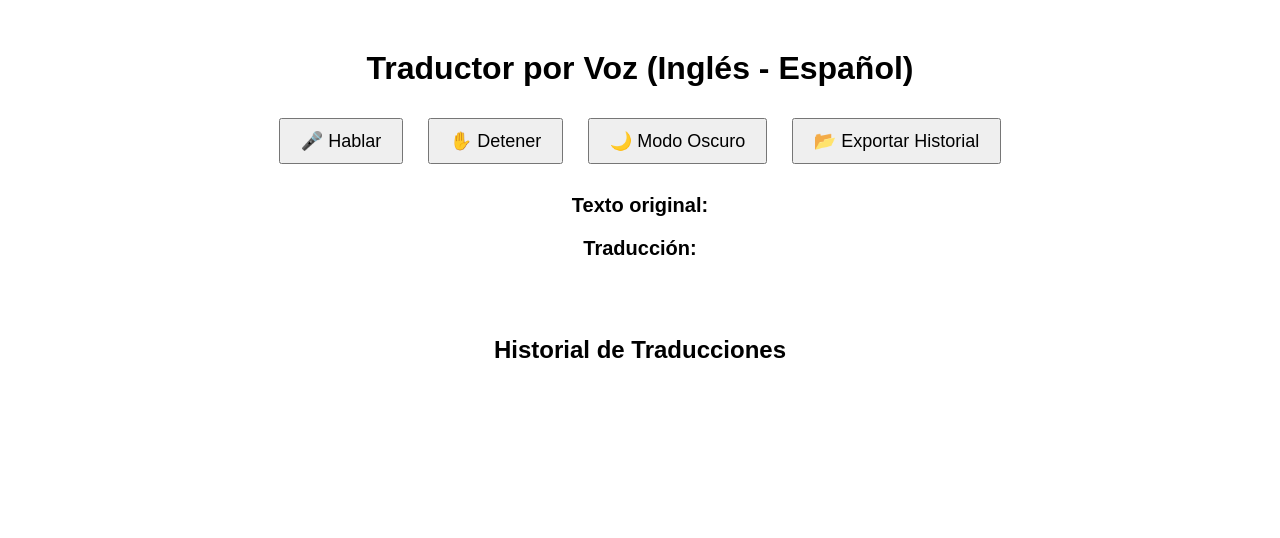
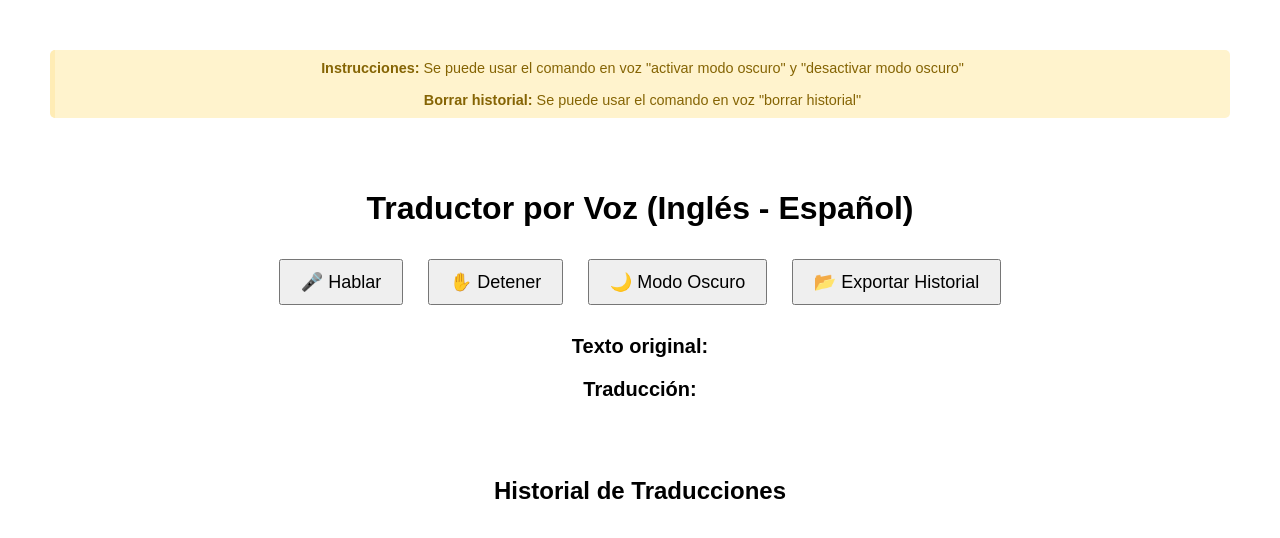
Before and after one commit to iroyin/web, a plain HTML site: page traductor/index.html in a window 1280 px wide. Drawn offline with Linux system fonts and the light colour scheme.

Commit message:
se agrega instrucciones de comando de voz

```diff
--- a/traductor/index.html
+++ b/traductor/index.html
@@ -9,10 +9,25 @@
         .dark-mode { background-color: black; color: white; }
         #original, #translated { margin-top: 20px; font-size: 20px; }
         button { padding: 10px 20px; font-size: 18px; cursor: pointer; margin: 10px; }
+
+        .nota {
+            background-color: #fff3cd;
+            color: #856404;
+            padding: 10px;
+            border-left: 5px solid #ffecb5;
+            margin-bottom: 15px;
+            border-radius: 5px;
+            font-size: 0.9em;
+        }
     </style>
 </head>
 <body>
-
+    <div class="nota">
+        <strong>Instrucciones:</strong> Se puede usar el comando en voz "activar modo oscuro" y "desactivar modo oscuro"
+        <br><br>
+        <strong>Borrar historial:</strong> Se puede usar el comando en voz "borrar historial"
+    </div>
+    <br><br>
     <h1>Traductor por Voz (Inglés - Español)</h1>
     <button onclick="startRecognition()">🎤 Hablar</button>
     <button onclick="stopRecognition()">✋ Detener</button>
@@ -21,6 +36,7 @@
     <p id="original"><strong>Texto original:</strong> </p>
     <p id="translated"><strong>Traducción:</strong> </p>
     <br><br>
+
     <h2>Historial de Traducciones</h2>
     <div id="history"></div>
 
```
